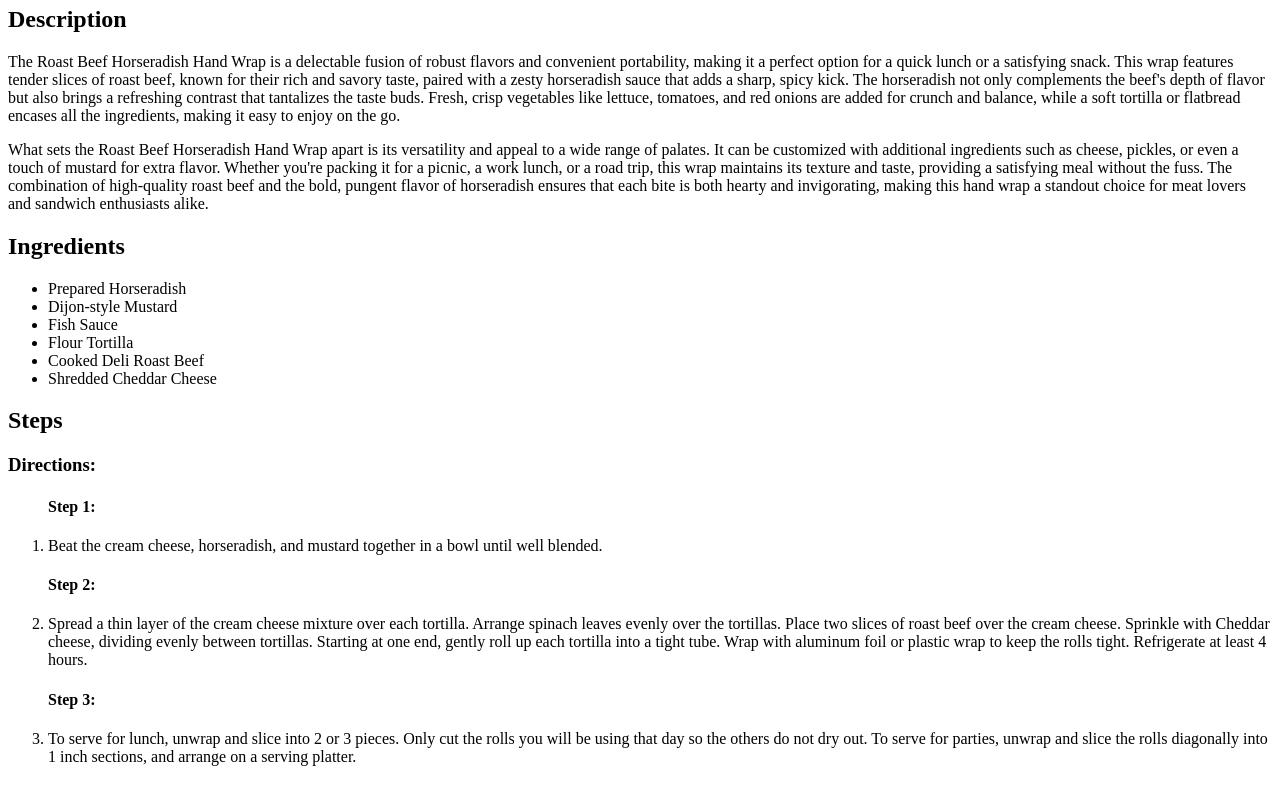
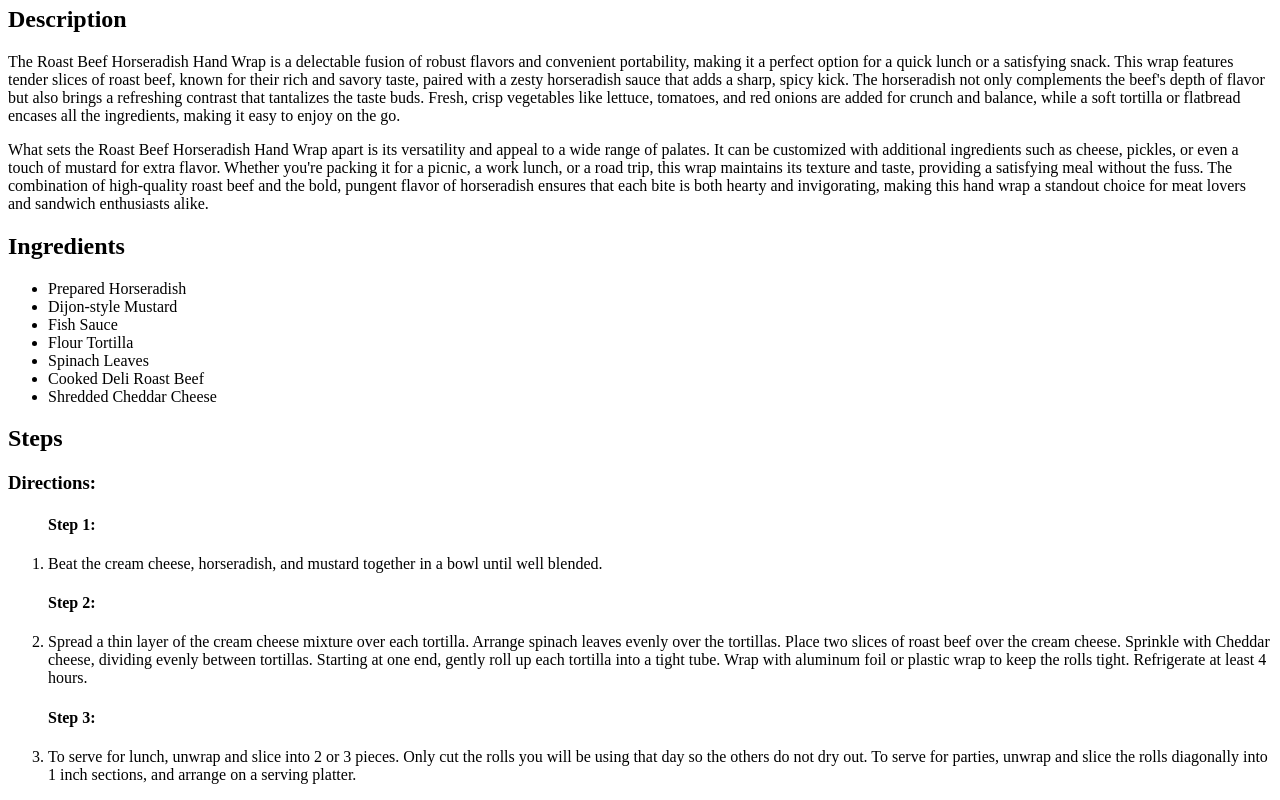
Before and after one commit to JNguy3/odin-recipes, a plain HTML site: page recipes/roast_beef_roll_up.html in a window 1280 px wide. Shown: the part 598-1398 px from the top of the page. Drawn offline with Linux system fonts and the light colour scheme.

Commit message:
adding ingredient

```diff
--- a/recipes/roast_beef_roll_up.html
+++ b/recipes/roast_beef_roll_up.html
@@ -21,6 +21,7 @@
             <li>Dijon-style Mustard</li>
             <li>Fish Sauce</li>
             <li>Flour Tortilla</li>
+            <li>Spinach Leaves</li>
             <li>Cooked Deli Roast Beef</li>
             <li>Shredded Cheddar Cheese</li>
         </ul>
```
